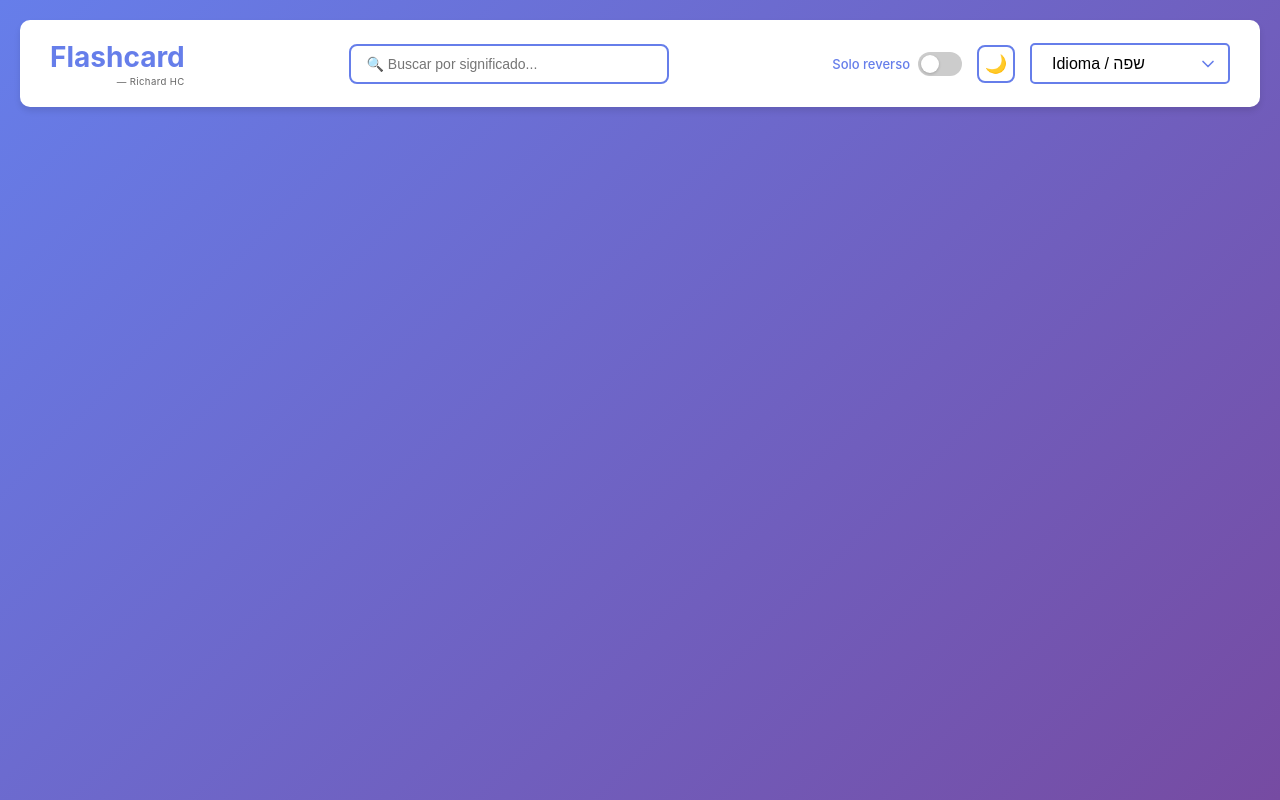
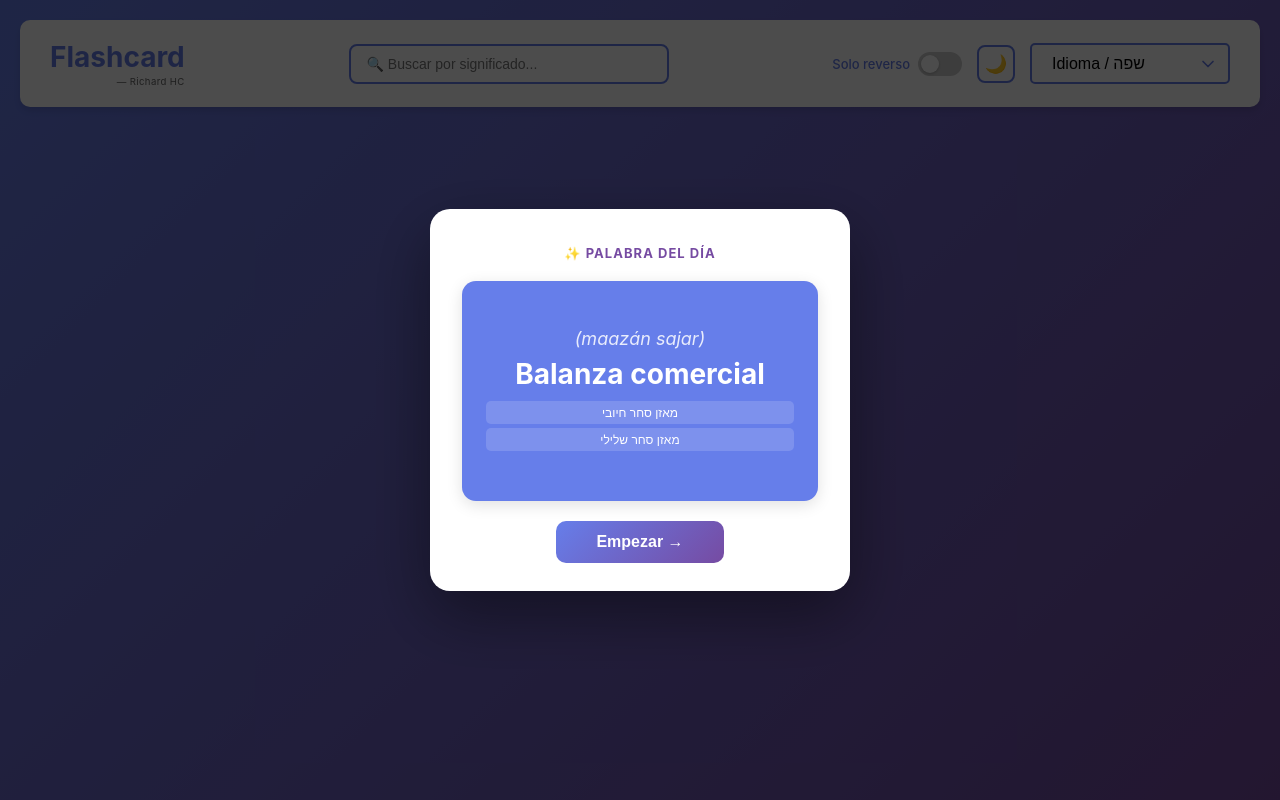
Before and after one commit to rihernandez/hebrew-flaskcards, a React (Vite) app in the folder frontend/: page / in a window 1280 px wide. Built offline with nearby package versions, Linux system fonts and the light colour scheme.

Commit message:
fix: update workflow to tauri-action v0.5 + Node 22, add word of the day modal

```diff
--- a/frontend/src/App.tsx
+++ b/frontend/src/App.tsx
@@ -108,6 +108,18 @@ function App() {
   // Dark mode
   const [darkMode, setDarkMode] = useState(() => localStorage.getItem('darkMode') === 'true');
 
+  // Word of the day
+  const [wordOfDay, setWordOfDay] = useState<Word | null>(null);
+  const [wordOfDayFlipped, setWordOfDayFlipped] = useState(false);
+
+  // Word of the day: flip to back after 3s, close after 5s more
+  useEffect(() => {
+    if (!wordOfDay) return;
+    const flipTimer = setTimeout(() => setWordOfDayFlipped(true), 3000);
+    const closeTimer = setTimeout(() => setWordOfDay(null), 8000);
+    return () => { clearTimeout(flipTimer); clearTimeout(closeTimer); };
+  }, [wordOfDay?.id]);
+
   useEffect(() => {
     document.documentElement.classList.toggle('dark', darkMode);
     localStorage.setItem('darkMode', String(darkMode));
@@ -130,11 +142,32 @@ function App() {
     document.documentElement.lang = uiLanguage;
   }, [uiRTL, uiLanguage]);
 
-  // Load JSON on mount
+  // Load JSON on mount + word of the day
   useEffect(() => {
     loadAllWords().then(data => {
       setAllWords(data);
       setLanguages(getLanguages(data));
+
+      // Word of the day logic — show only once per day
+      const today = new Date().toISOString().slice(0, 10); // "YYYY-MM-DD"
+      const storedDate = localStorage.getItem('wod_date');
+      const storedId   = localStorage.getItem('wod_id');
+      const seenToday  = localStorage.getItem('wod_seen') === today;
+
+      if (!seenToday) {
+        let wod: Word | undefined;
+        if (storedDate === today && storedId) {
+          wod = data.find((w: Word) => w.id === storedId);
+        }
+        if (!wod) {
+          const pool = data.filter((w: Word) => !['Gramática', 'Raíz'].includes(w.topic));
+          wod = pool[Math.floor(Math.random() * pool.length)];
+          localStorage.setItem('wod_date', today);
+          localStorage.setItem('wod_id', wod.id);
+        }
+        localStorage.setItem('wod_seen', today);
+        setWordOfDay(wod);
+      }
     });
   }, []);
 
@@ -709,6 +742,31 @@ function App() {
       {searchWord && (
         <WordModal word={searchWord} onClose={() => setSearchWord(null)} />
       )}
+
+      {/* Word of the Day modal */}
+      {wordOfDay && (
+        <div className="wod-overlay" onClick={() => setWordOfDay(null)}>
+          <div className="wod-modal" onClick={e => e.stopPropagation()}>
+            <div className="wod-label">✨ Palabra del día</div>
+            <div className={`wod-card ${wordOfDayFlipped ? 'flipped' : ''}`}>
+              <div className="wod-front">
+                <span className="wod-word">{wordOfDay.word}</span>
+                {wordOfDay.genre && <span className="wod-genre">({wordOfDay.genre})</span>}
+              </div>
+              <div className="wod-back">
+                <p className="wod-pronunciation">({wordOfDay.pronunciation})</p>
+                <p className="wod-meaning">{wordOfDay.meaning}</p>
+                <ul className="wod-examples">
+                  {wordOfDay.examples.slice(0, 2).map((ex, i) => <li key={i}>{ex}</li>)}
+                </ul>
+              </div>
+            </div>
+            <button className="wod-close-btn" onClick={() => setWordOfDay(null)}>
+              Empezar →
+            </button>
+          </div>
+        </div>
+      )}
     </div>
   );
 }
--- a/frontend/src/index.css
+++ b/frontend/src/index.css
@@ -2463,3 +2463,172 @@ html.dark .update-banner {
 html.dark .mode-divider { color: #555; }
 html.dark .mode-divider::before,
 html.dark .mode-divider::after { background: #3a3a5c; }
+
+/* ===== Word of the Day modal ===== */
+.wod-overlay {
+  position: fixed;
+  inset: 0;
+  background: rgba(0, 0, 0, 0.7);
+  display: flex;
+  align-items: center;
+  justify-content: center;
+  z-index: 11000;
+  animation: fadeIn 0.4s ease;
+}
+
+.wod-modal {
+  display: flex;
+  flex-direction: column;
+  align-items: center;
+  gap: 20px;
+  padding: 36px 32px 28px;
+  background: white;
+  border-radius: 20px;
+  box-shadow: 0 24px 64px rgba(0, 0, 0, 0.4);
+  max-width: 420px;
+  width: 90vw;
+  animation: wodSlideIn 0.4s ease;
+}
+
+@keyframes wodSlideIn {
+  from { opacity: 0; transform: translateY(30px) scale(0.95); }
+  to   { opacity: 1; transform: translateY(0) scale(1); }
+}
+
+.wod-label {
+  font-size: 13px;
+  font-weight: 700;
+  letter-spacing: 0.08em;
+  text-transform: uppercase;
+  color: #764ba2;
+}
+
+/* 3D flip card */
+.wod-card {
+  width: 100%;
+  height: 220px;
+  perspective: 900px;
+}
+
+.wod-card .wod-front,
+.wod-card .wod-back {
+  position: absolute;
+  width: 100%;
+  height: 100%;
+  backface-visibility: hidden;
+  border-radius: 14px;
+  display: flex;
+  flex-direction: column;
+  align-items: center;
+  justify-content: center;
+  padding: 24px;
+  box-shadow: 0 4px 16px rgba(0,0,0,0.12);
+}
+
+.wod-card {
+  position: relative;
+  transform-style: preserve-3d;
+  transition: transform 0.7s ease;
+}
+
+.wod-card.flipped {
+  transform: rotateY(180deg);
+}
+
+.wod-front {
+  background: white;
+  border: 2px solid #e0e7ff;
+}
+
+.wod-back {
+  background: #667eea;
+  color: white;
+  transform: rotateY(180deg);
+  overflow-y: auto;
+}
+
+.wod-word {
+  font-size: 56px;
+  font-weight: bold;
+  color: #333;
+  text-align: center;
+  line-height: 1.1;
+}
+
+.wod-genre {
+  font-size: 14px;
+  color: #aaa;
+  font-style: italic;
+  margin-top: 6px;
+}
+
+.wod-pronunciation {
+  font-size: 18px;
+  font-style: italic;
+  color: rgba(255,255,255,0.85);
+  margin-bottom: 8px;
+  text-align: center;
+}
+
+.wod-meaning {
+  font-size: 28px;
+  font-weight: bold;
+  text-align: center;
+  margin-bottom: 10px;
+}
+
+.wod-examples {
+  list-style: none;
+  width: 100%;
+  padding: 0;
+}
+
+.wod-examples li {
+  font-size: 12px;
+  padding: 4px 8px;
+  background: rgba(255,255,255,0.15);
+  border-radius: 5px;
+  margin-bottom: 4px;
+  text-align: center;
+}
+
+.wod-close-btn {
+  padding: 12px 40px;
+  font-size: 16px;
+  font-weight: bold;
+  border: none;
+  border-radius: 10px;
+  background: linear-gradient(135deg, #667eea 0%, #764ba2 100%);
+  color: white;
+  cursor: pointer;
+  transition: opacity 0.2s, transform 0.2s;
+}
+
+.wod-close-btn:hover {
+  opacity: 0.9;
+  transform: translateY(-2px);
+}
+
+/* Dark mode */
+html.dark .wod-modal {
+  background: var(--surface);
+  color: var(--text);
+}
+
+html.dark .wod-label { color: #a78bfa; }
+
+html.dark .wod-front {
+  background: var(--surface2);
+  border-color: #3a3a5c;
+}
+
+html.dark .wod-word { color: var(--text); }
+
+html.dark .wod-back { background: #4c1d95; }
+
+@media (max-width: 480px) {
+  .wod-modal { padding: 28px 20px 22px; }
+  .wod-word { font-size: 42px; }
+  .wod-meaning { font-size: 22px; }
+  .wod-card { height: 200px; }
+}
```
